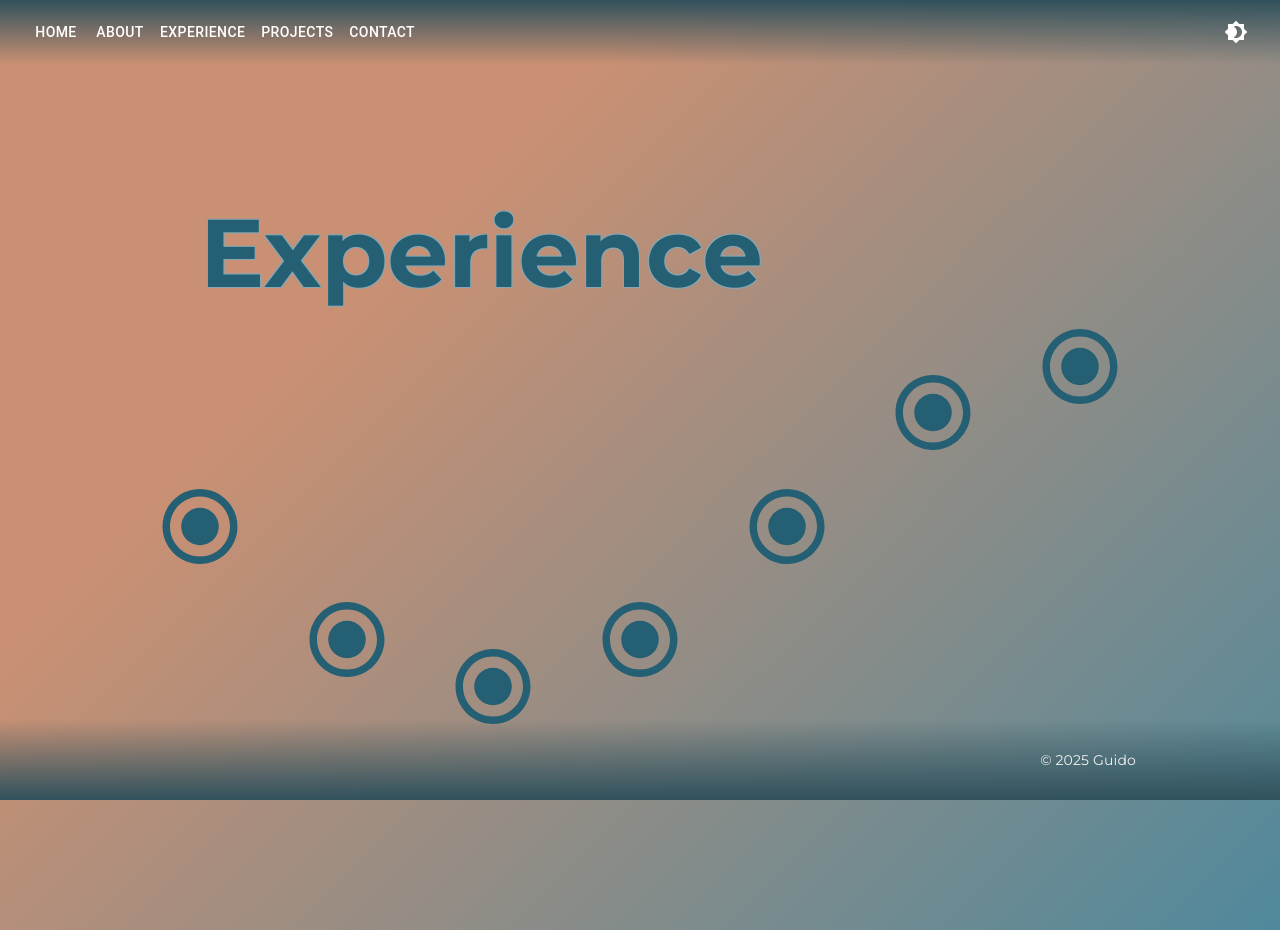
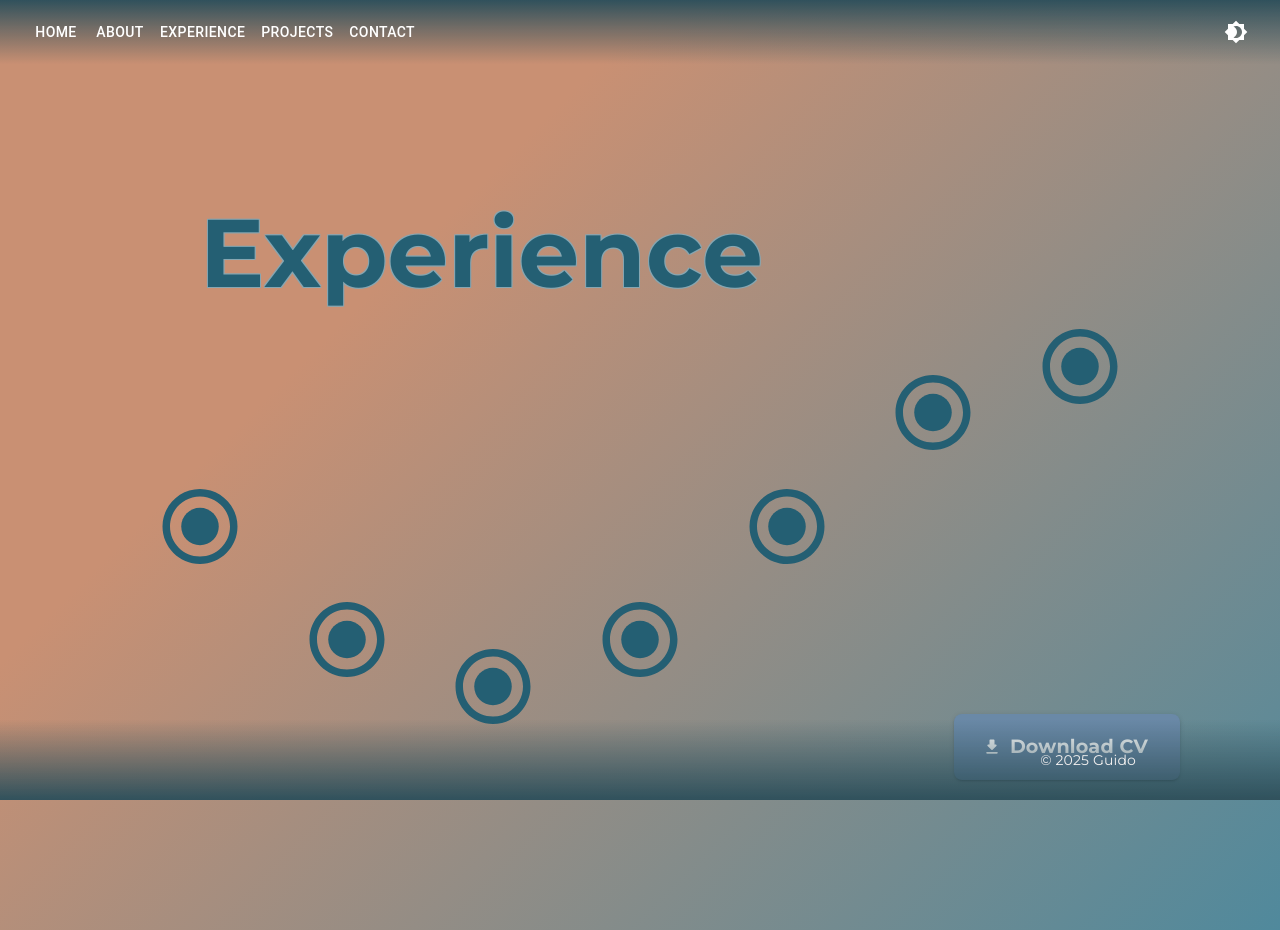
Before and after one commit to Guibrick/PersonalWebsite, a React (Vite) app: page /experience in a window 1280 px wide. Built offline with nearby package versions, Linux system fonts and the light colour scheme; some icons are missing.

Commit message:
Add download CV button

```diff
--- a/src/pages/About.tsx
+++ b/src/pages/About.tsx
@@ -204,8 +204,8 @@ export default function AboutMe() {
               mb: 3,
             }}
           >
-            <strong>Traveling</strong> has always been a major part of my life. I’ve visited over <strong>65 countries</strong>
-            so far and had the chance to live in several of them. In 2016, I took a <strong>sabbatical</strong> from my role in
+            <strong>Traveling</strong> has always been a major part of my life. I’ve visited over <strong>65 countries</strong> so
+            far and had the chance to live in several of them. In 2016, I took a <strong>sabbatical</strong> from my role in
             the Judiciary of Buenos Aires Province to spend a year in Dublin, Ireland—improving my English while working in an Irish bar.
           </Typography>
 
--- a/src/pages/Experience.tsx
+++ b/src/pages/Experience.tsx
@@ -1,7 +1,7 @@
 import { useRef, useState, useLayoutEffect, useCallback } from "react";
-import { Box, Typography, Paper } from "@mui/material";
+import { Box, Typography, Paper, Button } from "@mui/material";
 import { motion } from "framer-motion";
-import { RadioButtonCheckedRounded } from "@mui/icons-material";
+import { RadioButtonCheckedRounded, DownloadRounded } from "@mui/icons-material";
 
 interface ExperienceItem {
   year: string;
@@ -13,10 +13,11 @@ const experiences: ExperienceItem[] = [
   { year: "2011", title: "Mediator of Employment-Related Cases – Judicial System", description: "I started working in the Judiciary from an entry-level position and progressed to working as a mediator in employment-related cases over an eight-year period." },
   { year: "2013", title: "Law Degree", description: "I earned my Law degree from the National University of La Matanza, Buenos Aires, Argentina." },
   { year: "2015", title: "Master's Degree in Administrative Law", description: "I completed my two-year Master's degree in Administrative Law at Austral University, Buenos Aires, Argentina." },
-  { year: "2017", title: "Art Curation Studies", description: "I began my studies in Art Curation at the National University of the Arts, Buenos Aires, Argentina, although the program remains unfinished." },
+  { year: "2018", title: "Art Curation Studies", description: "I began my studies in Art Curation at the National University of the Arts, Buenos Aires, Argentina, although the program remains unfinished." },
   { year: "2022", title: "Fullstack .NET Bootcamp", description: "I graduated from the Fullstack .NET Bootcamp during Fall 2022, offered by </Salt> in Stockholm, Sweden." },
   { year: "2023", title: "Software Developer", description: "I started my first job as a software developer at Byggdagboken in Ljusdal, Sweden." },
-  { year: "Future", title: "Software Developer & Learner", description: "Continuously learning and experimenting with cutting-edge tools, frameworks, and architectures." }];
+  { year: "Future", title: "Software Developer & Learner", description: "Continuously learning and experimenting with cutting-edge tools, frameworks, and architectures." }
+];
 
 export default function Experience() {
   const containerRef = useRef<HTMLDivElement | null>(null);
@@ -31,14 +32,12 @@ export default function Experience() {
     const height = container.offsetHeight;
 
     const newPoints: { left: number; top: number }[] = [];
-
     for (let i = 0; i < experiences.length; i++) {
       const t = i / (experiences.length - 1);
       const left = t * width;
       const top = height * (0.5 + 0.4 * Math.sin(t * Math.PI * 1.5));
       newPoints.push({ left, top });
     }
-
     setPoints(newPoints);
   }, []);
 
@@ -60,6 +59,7 @@ export default function Experience() {
         overflow: "hidden",
         py: 25,
         px: 25,
+        position: "relative",
       }}
     >
       <motion.div
@@ -75,18 +75,17 @@ export default function Experience() {
             fontSize: { xs: '3rem', sm: '4rem', md: '6rem' },
             color: '#245F73',
             textShadow: `
-      -1px -1px 0 #87a6b1ff,
-      1px -1px 0 #87a6b1ff,
-      -1px 1px 0 #87a6b1ff,
-      1px 1px 0 #87a6b1ff
-    `,
+              -1px -1px 0 #87a6b1ff,
+              1px -1px 0 #87a6b1ff,
+              -1px 1px 0 #87a6b1ff,
+              1px 1px 0 #87a6b1ff
+            `,
             lineHeight: 1.1,
             mb: 3,
           }}
         >
           Experience
         </Typography>
-
       </motion.div>
 
       <div
@@ -157,17 +156,10 @@ export default function Experience() {
                     <Typography variant="h4" sx={{ fontWeight: 700, mb: 0.5 }}>
                       {experiences[idx].year}
                     </Typography>
-
                     <Typography variant="subtitle2" sx={{ fontWeight: 700, mb: 1 }}>
                       {experiences[idx].title}
                     </Typography>
-
-                    <Typography
-                      variant="body2"
-                      sx={{
-                        mt: 1,
-                      }}
-                    >
+                    <Typography variant="body2" sx={{ mt: 1 }}>
                       {experiences[idx].description}
                     </Typography>
                   </Paper>
@@ -177,6 +169,28 @@ export default function Experience() {
           );
         })}
       </div>
+
+      <Button
+        variant="contained"
+        color="primary"
+        startIcon={<DownloadRounded />}
+        href="src/assets/CV - Guido Bertaina.pdf"
+        download
+        sx={{
+          position: "absolute",
+          bottom: 150,
+          right: 100,
+          fontWeight: 700,
+          borderRadius: 2,
+          textTransform: "none",
+          px: 4,
+          py: 2,
+          fontSize: "1.2rem",
+          minWidth: 180,
+        }}
+      >
+        Download CV
+      </Button>
     </Box>
   );
 }
```
Also changed, not shown: 1 other file (tests, documents, lock files or other folders).
